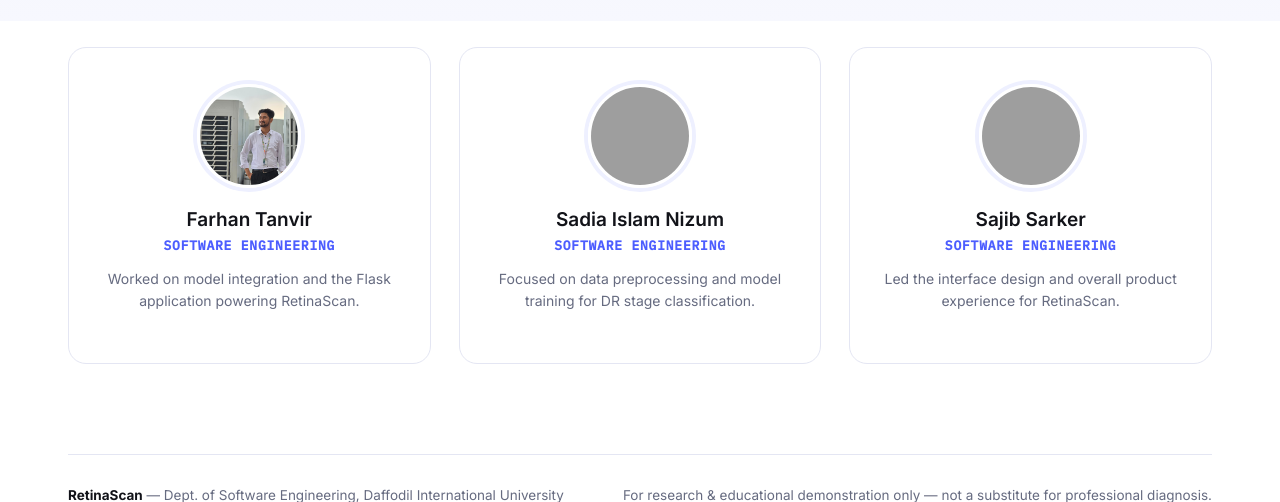
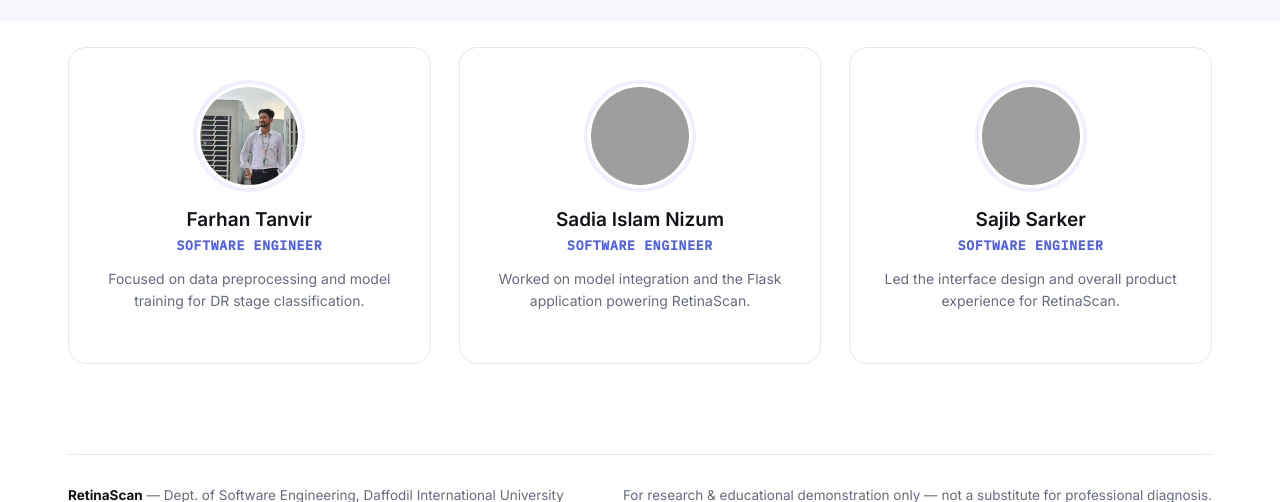
Before and after one commit to sadiaislamnizum/DR_Detection, a Flask app: page /team in a window 1280 px wide. Shown: the part 319-821 px from the top of the page. Run offline with Flask 3, Linux system fonts and the light colour scheme; grey boxes are pictures that could not be loaded.

Commit message:
Update team roles and bios in team.html

```diff
--- a/templates/team.html
+++ b/templates/team.html
@@ -14,19 +14,19 @@
         <div class="team-page-card stagger-item">
             <div class="team-page-photo"><img src="{{ url_for('static', filename='team/farhan.png') }}" alt="Farhan Tanvir"></div>
             <div class="team-page-name">Farhan Tanvir</div>
-            <div class="team-page-role">Software Engineering</div>
-            <p class="team-page-bio">Worked on model integration and the Flask application powering RetinaScan.</p>
+            <div class="team-page-role">Software Engineer</div>
+            <p class="team-page-bio">Focused on data preprocessing and model training for DR stage classification.</p>
         </div>
         <div class="team-page-card stagger-item">
             <div class="team-page-photo"><img src="{{ url_for('static', filename='team/sadia.png') }}" alt="Sadia Islam Nizum"></div>
             <div class="team-page-name">Sadia Islam Nizum</div>
-            <div class="team-page-role">Software Engineering</div>
-            <p class="team-page-bio">Focused on data preprocessing and model training for DR stage classification.</p>
+            <div class="team-page-role">Software Engineer</div>
+            <p class="team-page-bio">Worked on model integration and the Flask application powering RetinaScan.</p>
         </div>
         <div class="team-page-card stagger-item">
             <div class="team-page-photo"><img src="{{ url_for('static', filename='team/sajib.png') }}" alt="Sajib Sarker"></div>
             <div class="team-page-name">Sajib Sarker</div>
-            <div class="team-page-role">Software Engineering</div>
+            <div class="team-page-role">Software Engineer</div>
             <p class="team-page-bio">Led the interface design and overall product experience for RetinaScan.</p>
         </div>
     </div>
```
